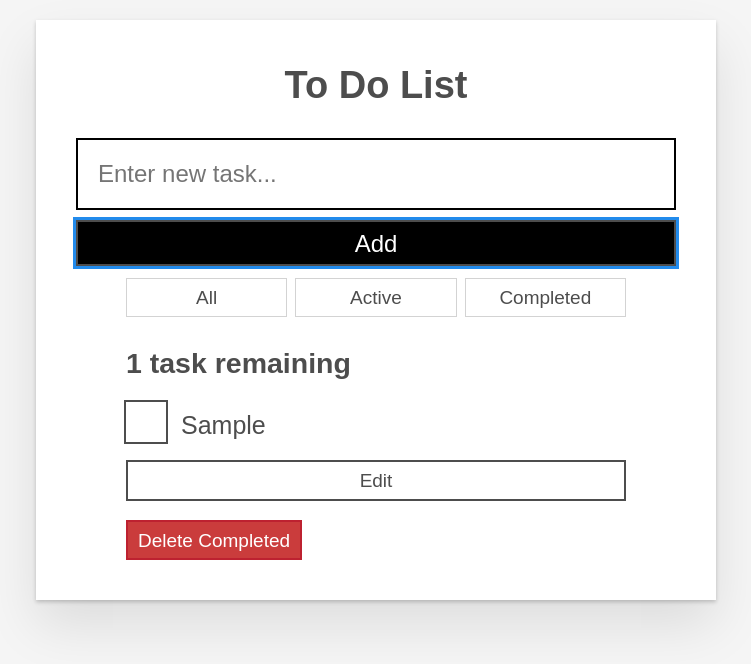
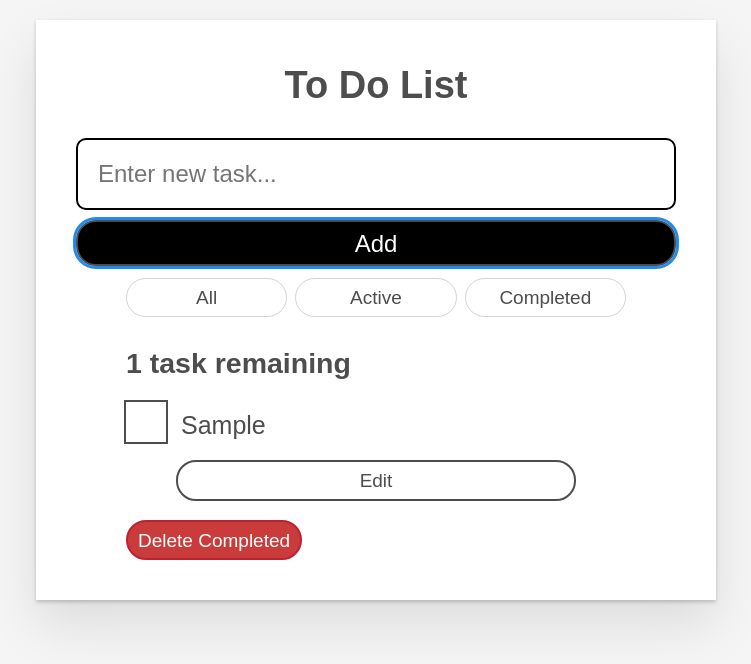
Before and after one commit to Skydodle/todo, a React (Create React App) app in the folder frontend-todo/: page / in a window 1280 px wide. Both pictures are taken after typing "Sample" into the empty fields and a click on the button "Add". Shown: the top 664 px of the page, without its empty margins (264-1015 px from the left). Built offline with nearby package versions, Linux system fonts and the light colour scheme; the HTML template or start-up script is replaced by a standard one.

Commit message:
CSS brush up on form and button

```diff
--- a/frontend-todo/src/Components/ToDoItem.jsx
+++ b/frontend-todo/src/Components/ToDoItem.jsx
@@ -39,7 +39,7 @@ const ToDoItem = ({ todo, handleToggle, handleUpdate, complete }) => {
             </label>
           </div>
           <div className="btn-group">
-            <button type="button" className="btn" onClick={() => handleEditClick(todo)}>
+            <button type="button" className="btn btn__edit" onClick={() => handleEditClick(todo)}>
               Edit
             </button>
           </div>
--- a/frontend-todo/src/index.css
+++ b/frontend-todo/src/index.css
@@ -52,7 +52,7 @@ input {
   overflow: visible;
 }
 input[type="text"] {
-  border-radius: 0;
+  border-radius: 10px;
 }
 body {
   width: 100%;
@@ -79,6 +79,8 @@ body {
   border: 0.2rem solid #4d4d4d;
   cursor: pointer;
   text-transform: capitalize;
+  border-radius: 20px;
+
 }
 .btn.toggle-btn {
   border-width: 1px;
@@ -99,6 +101,9 @@ body {
 .btn__primary {
   color: #fff;
   background-color: #000;
+}
+.btn__edit {
+  margin: 0 10%;
 }
 .btn-group {
   display: flex;
```
